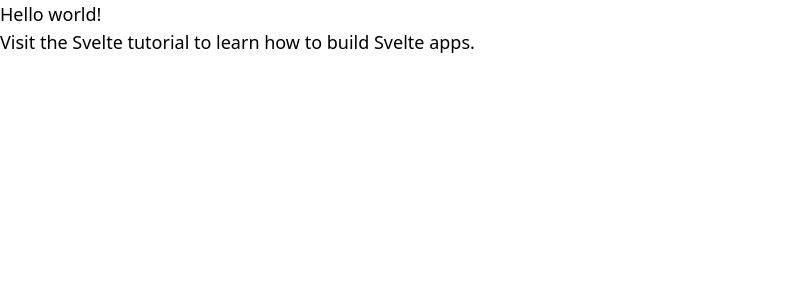
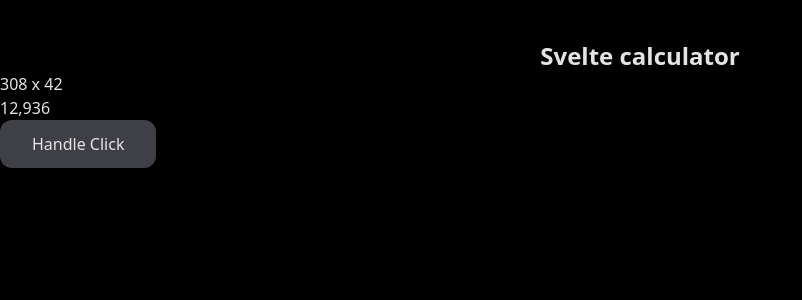
Before and after one commit to sebast4an/svelte-tailwindCSS-experiment, a Svelte app: page / in a window 1280 px wide. Shown: the top 300 px of the page, without its empty margins (0-802 px from the left). Built offline with nearby package versions, Linux system fonts and the light colour scheme.

Commit message:
first components

```diff
--- a/public/index.html
+++ b/public/index.html
@@ -12,6 +12,6 @@
 	<script defer src='/build/bundle.js'></script>
 </head>
 
-<body>
+<body class="font-sans bg-black text-zinc-200">
 </body>
 </html>
--- a/settings.json
+++ /dev/null
@@ -1,6 +0,0 @@
-{
-  "css.validate": false,
-  "editor.quickSuggestions": {
-    "strings": true
-  }
-}
--- a/src/App.svelte
+++ b/src/App.svelte
@@ -1,13 +1,8 @@
 <script>
-  export let name;
+  import Main from './components/pages/Main.svelte';
 </script>
 
-<main class="lg:text-lg">
-  <h1>Hello {name}!</h1>
-  <p>
-    Visit the <a href="https://svelte.dev/tutorial">Svelte tutorial</a> to learn how to build Svelte apps.
-  </p>
-</main>
+<Main />
 
 <style type="text/postcss" global>
   @tailwind base;
--- /dev/null
+++ b/src/components/atoms/Button/Button.svelte
@@ -0,0 +1,9 @@
+<script>
+  const handleClick = () => {
+    alert('Work');
+  };
+</script>
+
+<button class="rounded-xl border-0 bg-zinc-700 py-3 px-8" on:click={handleClick}>
+Handle Click
+</button>
--- /dev/null
+++ b/src/components/pages/Main.svelte
@@ -0,0 +1,21 @@
+<script>
+    import Button from '../atoms/Button/Button.svelte';
+</script>
+
+<header class="w-100 h-auto flex justify-center mt-10">
+  <h1 class="font-bold text-2xl">Svelte calculator</h1>
+</header>
+
+<main>
+    <section>
+        308 x 42
+    </section>
+
+    <section>
+        12,936
+    </section>
+</main>
+
+<div>
+    <Button />
+</div>
--- a/src/main.js
+++ b/src/main.js
@@ -2,9 +2,6 @@
 
 const app = new App({
 	target: document.body,
-	props: {
-		name: 'world'
-	}
 });
 
 export default app;
```
